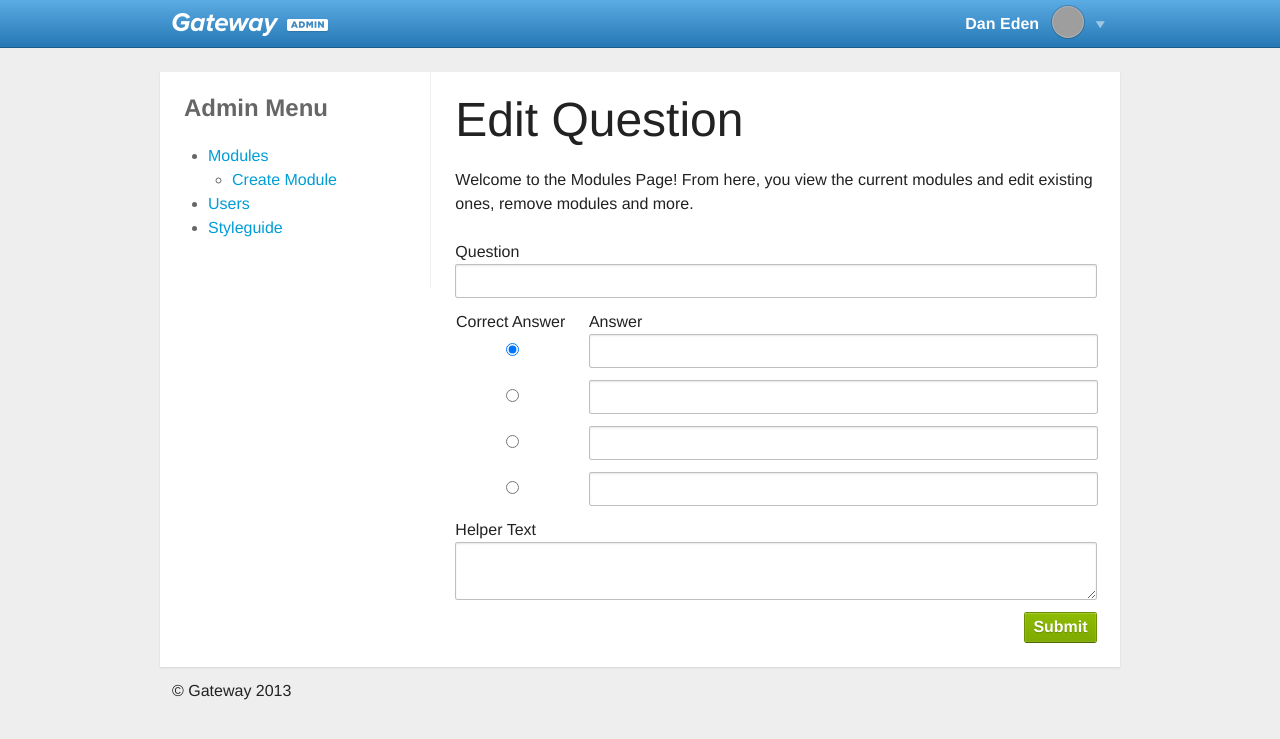
After one commit to daneden/serious-games, a PHP site: page /admin/edit_question.php?Qid=1 in a window 1280 px wide. The commit adds this page. Shown: the top 739 px of the page. Run offline with PHP 8.4, Linux system fonts and the light colour scheme; data that the repository does not hold is empty; a stand-in replaces the project's code that opens the database connection; some libraries are stand-ins or nearby versions; grey boxes are pictures that could not be loaded.

Commit message:
Modules/Questions can be created/edited/deleted

```diff
--- /dev/null
+++ b/admin/edit_question.php
@@ -0,0 +1,63 @@
+<?php
+	$isAdmin = true;
+	require_once('../inc/header.php');
+	require_once('../inc/db/connect.php');
+	require_once('inc/php/functions.php');
+	$questionID = $_GET['Qid'];
+	$getQuestion = mysql_query('SELECT * FROM questiontable WHERE questionID = "'.$questionID.'"');
+	$question = mysql_fetch_assoc ($getQuestion);
+	$answers = $question['questionAnswers'];
+	decode_array($answers);
+?>
+<div class="wrap">
+	<div class="content two-col">
+		<div class="sidebar bordered-col secondary-col island">
+			<?php include('inc/php/admin_sidebar.php') ?>
+		</div>
+		<div class="main-col island">
+			<h1>Edit Question</h1>
+			<p>Welcome to the Modules Page! From here, you view the current modules and edit existing ones, remove modules and more.</p>
+			<form action="inc/php/edit_question.php" method="post">
+            	<label for="question-title">Question</label>
+                <input type="text" name="question-title" value="<?php echo $question['questionName']?>" class="input"/>
+				<div class="grid">
+                	<div class="unit one-of-five">
+                        <label for="correct-answer">Correct Answer</label>
+                    </div>
+                    <div class="unit four-of-five">
+                        	<label for="answer">Answer</label>
+                    </div>
+                	<div class="unit alignmiddle one-of-five">
+                        <input <?php if($question['questionAnswerIndex'] == 0){?> checked="checked" <?php }?> type="radio" name="correct-answer" value="0"/>
+                    </div>
+                    <div class="unit four-of-five">
+                        <input type="text" class="input" value = "<?php echo $arrayResult[0] ?>" name="answer[]" />
+                    </div>
+                	<div class="unit alignmiddle one-of-five">
+                        <input <?php if($question['questionAnswerIndex'] == 1){?> checked="checked" <?php }?> type="radio" name="correct-answer" value="1"/>
+                    </div>
+                    <div class="unit four-of-five">
+                        <input type="text" class="input" value = "<?php echo $arrayResult[1] ?>" name="answer[]" />
+                    </div>
+                	<div class="unit alignmiddle one-of-five">
+                        <input <?php if($question['questionAnswerIndex'] == 2){?> checked="checked" <?php }?> type="radio" name="correct-answer" value="2"/>
+                    </div>
+                    <div class="unit four-of-five">
+                        <input type="text" class="input" value = "<?php echo $arrayResult[2] ?>" name="answer[]" />
+                    </div>
+                	<div class="unit alignmiddle one-of-five">
+                        <input <?php if($question['questionAnswerIndex'] == 3){?> checked="checked" <?php }?> type="radio" name="correct-answer" value="3"/>
+                    </div>
+                    <div class="unit four-of-five">
+                        <input type="text" class="input" value = "<?php echo $arrayResult[3] ?>" name="answer[]" />
+                    </div>
+                </div>
+                <label for="help-text">Helper Text</label>
+                <textarea name="help-text" class="input"><?php echo $question['questionHelperText']?></textarea>
+                <input type="hidden" name="question-id" value="<?php echo $questionID ?>" />
+                <input type="submit" class="butt butt-primary alignright" value="Submit"/>
+            </form>
+		</div>
+	</div>
+</div>
+<?php require_once('../inc/footer.php'); ?>
--- a/admin/inc/php/functions.php
+++ b/admin/inc/php/functions.php
@@ -16,4 +16,10 @@ function fetch_categories() {
 	}
 }
 
+function decode_array($array) {
+	global $arrayResult;
+	$arrayResult = json_decode($array);
+	return $arrayResult;
+}
+
 ?>
--- a/admin/modules.php
+++ b/admin/modules.php
@@ -29,7 +29,7 @@
 							 ?>
                              	<a class="butt alignright" href="add_question.php?Mid=<?php echo $result['lessonID']?>">Add</a>
                         </div>
-                        <div class="unit one-of-four"><a class="alignright butt butt-danger submit" href="delete_module.php?id=<?php echo $result['lessonID']?>">Delete</a></div>
+                        <div class="unit one-of-four"><a class="alignright butt butt-danger submit" href="inc/php/delete_module.php?Mid=<?php echo $result['lessonID']?>">Delete</a></div>
                 <?php } ?>
             </div>
 		</div>
```
Also changed, not shown: admin/edit_module.php (+15 -0 lines), admin/inc/php/delete_module.php (added, +7 -0 lines), admin/inc/php/delete_question.php (added, +9 -0 lines), admin/inc/php/edit_question.php (added, +11 -0 lines).
